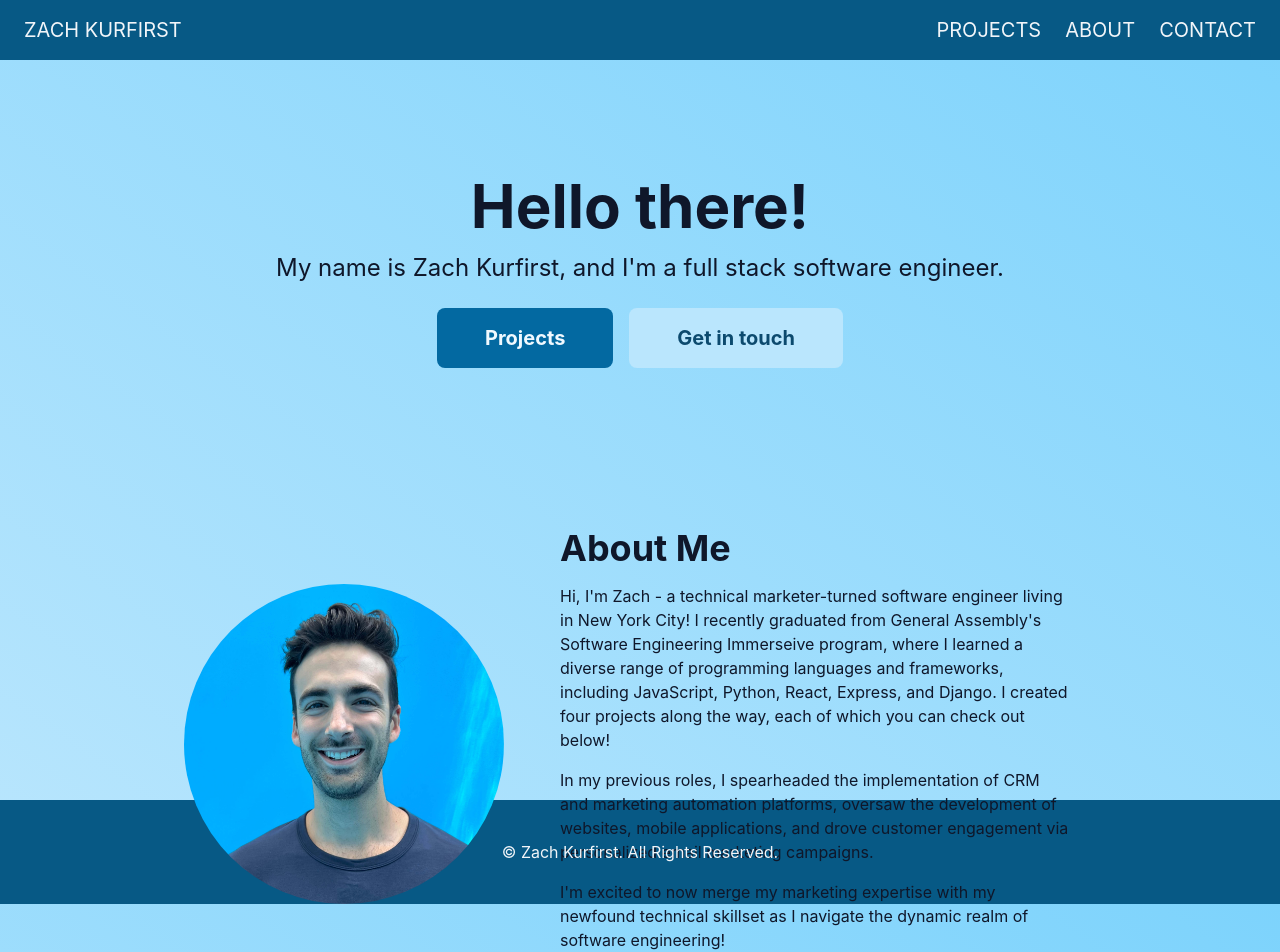
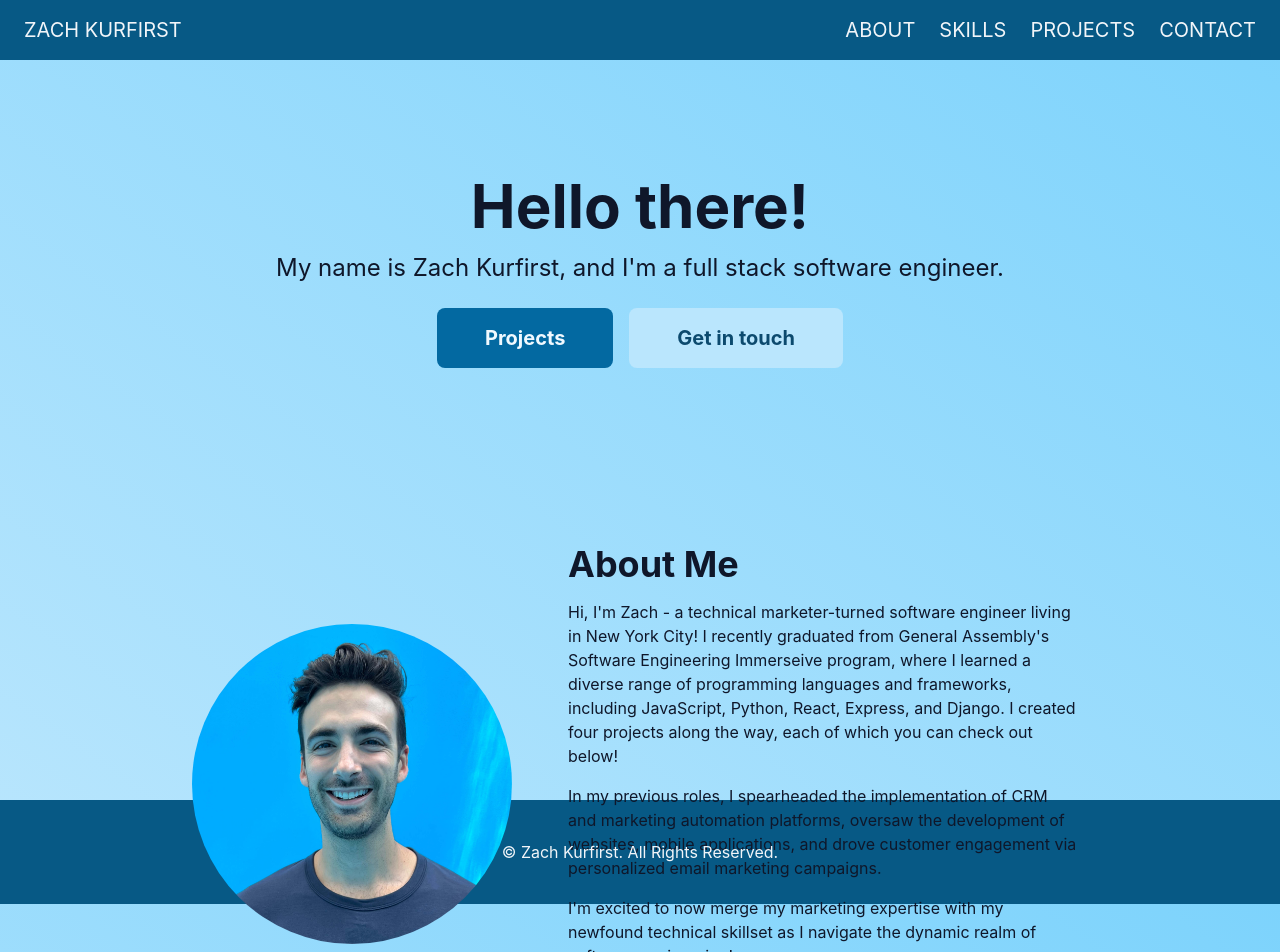
Before and after one commit to zachkurfirst/portfolio, a React (Vite) app: page / in a window 1280 px wide. Shown: the top 952 px of the page. Built offline with nearby package versions, Linux system fonts and the light colour scheme.

Commit message:
add skills to header nav, update responsive behavior in home and about sections

```diff
--- a/src/components/Header.jsx
+++ b/src/components/Header.jsx
@@ -5,11 +5,14 @@ const Header = (props) => {
         Zach Kurfirst
       </a>
       <nav className="flex">
+        <a href="#about" className="hover:underline underline-offset-8 mr-2 sm:mr-6">
+          About
+        </a>
+        <a href="#skills" className="hover:underline underline-offset-8 mr-2 sm:mr-6">
+          Skills
+        </a>
         <a href="#projects" className="hover:underline underline-offset-8 mr-2 sm:mr-6">
           Projects
-        </a>
-        <a href="#about" className="hover:underline underline-offset-8 mr-2 sm:mr-6">
-          About
         </a>
         <a href="#contact" className="hover:underline underline-offset-8 mr-4 sm:mr-6">
           Contact
--- a/src/pages/About.jsx
+++ b/src/pages/About.jsx
@@ -33,10 +33,10 @@ const About = (props) => {
           <img
             src={about.headshot}
             alt={about.name}
-            className="rounded-full max-w-xs sm:max-w-sm max-h-80 lg:mt-14"
+            className="rounded-full max-w-xs sm:max-w-sm max-h-64 lg:max-h-80 mt-24 lg:mt-44 ml-4"
           />
-          <div id="about-text" className="ml-6 mr-4 sm:mr-6">
-            <h1 className="text-3xl sm:text-4xl font-bold mb-6 sm:mb-4">About Me</h1>
+          <div id="about-text" className="ml-6 mr-4 sm:mr-6 sm:max-w-lg">
+            <h1 className="text-3xl sm:text-4xl font-bold lg:mt-24 mb-6 sm:mb-4">About Me</h1>
             <p className="lg:max-w-lg mt-4">{about.bio}</p>
             <p className="lg:max-w-lg mt-4">{about.background}</p>
             <p className="lg:max-w-lg mt-4">{about.wrap}</p>
--- a/src/pages/Home.jsx
+++ b/src/pages/Home.jsx
@@ -1,6 +1,6 @@
 const Home = (props) => {
   return (
-    <section id="hero" className="flex flex-col my-32 sm:mt-44 mb-12 sm:mb-40 text-center">
+    <section id="hero" className="flex flex-col my-32 sm:mt-44 mb-20 text-center">
       <h1 className="text-3xl sm:text-6xl font-bold text-slate-900 dark:text-slate-100 mb-4">
         Hello there!
       </h1>
```
